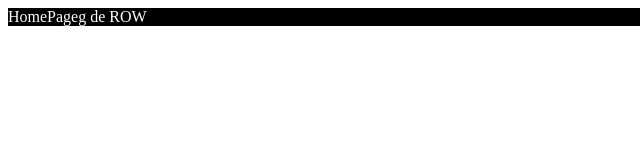
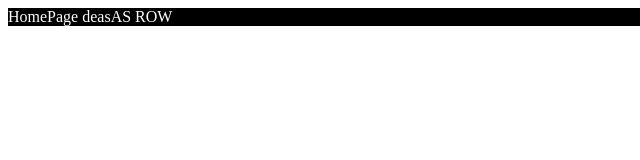
Before and after one commit to hasan-deriv/deploy-test, a Gatsby site in the folder themes/gatsby-theme-deriv/: page / in a window 1280 px wide. Shown: the full height of the page, 0-640 px from the left. Built offline with nearby package versions, Linux system fonts and the light colour scheme; Gatsby itself is replaced by a stand-in of ours.

Commit message:
chore: test

```diff
--- a/themes/gatsby-theme-deriv/src/pages/index.jsx
+++ b/themes/gatsby-theme-deriv/src/pages/index.jsx
@@ -3,7 +3,7 @@
 const HomePage = ({pageContext}) => {
     const {isEUPage} = pageContext;
     return (
-        <div style={{backgroundColor: "#000", color: "#fff"}}>HomePageg de {isEUPage ? "EU": "ROW"}</div>
+        <div style={{backgroundColor: "#000", color: "#fff"}}>HomePage deasAS {isEUPage ? "EU": "ROW"}</div>
     )
 }
 
```
